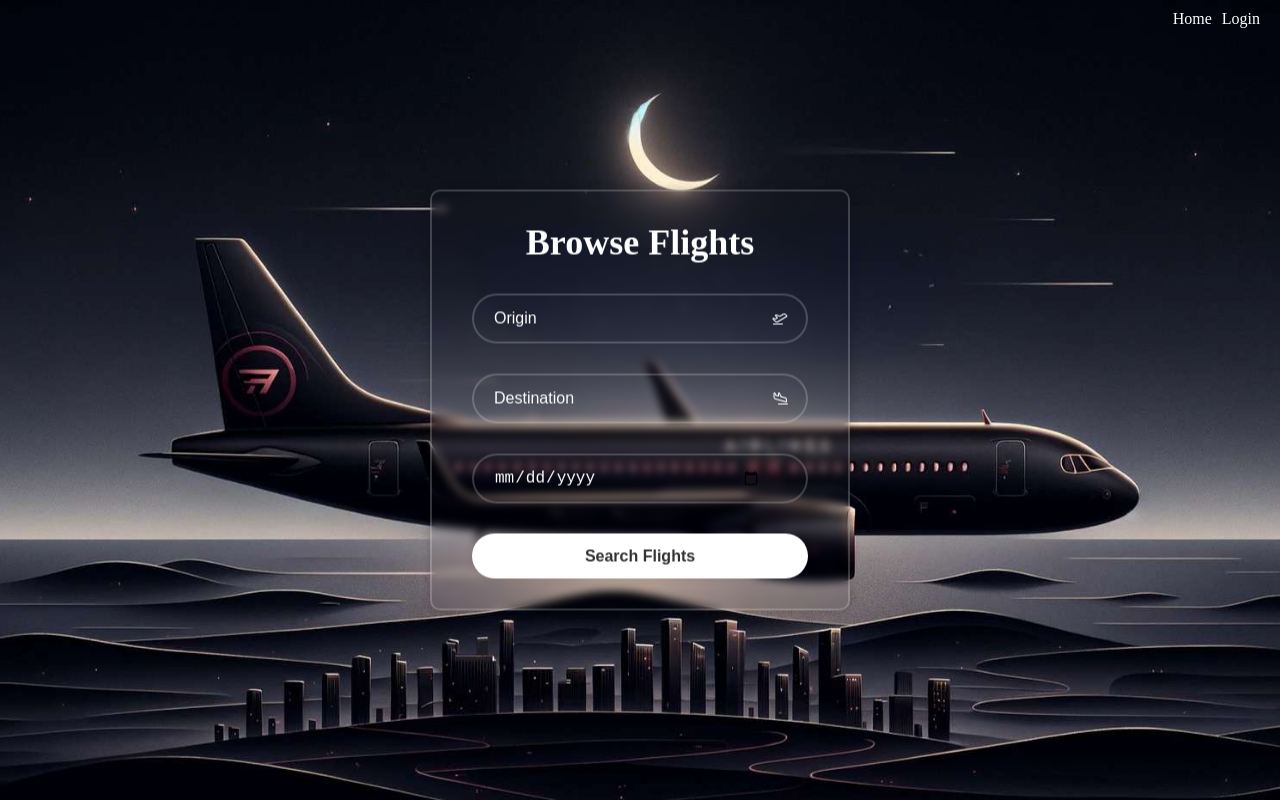
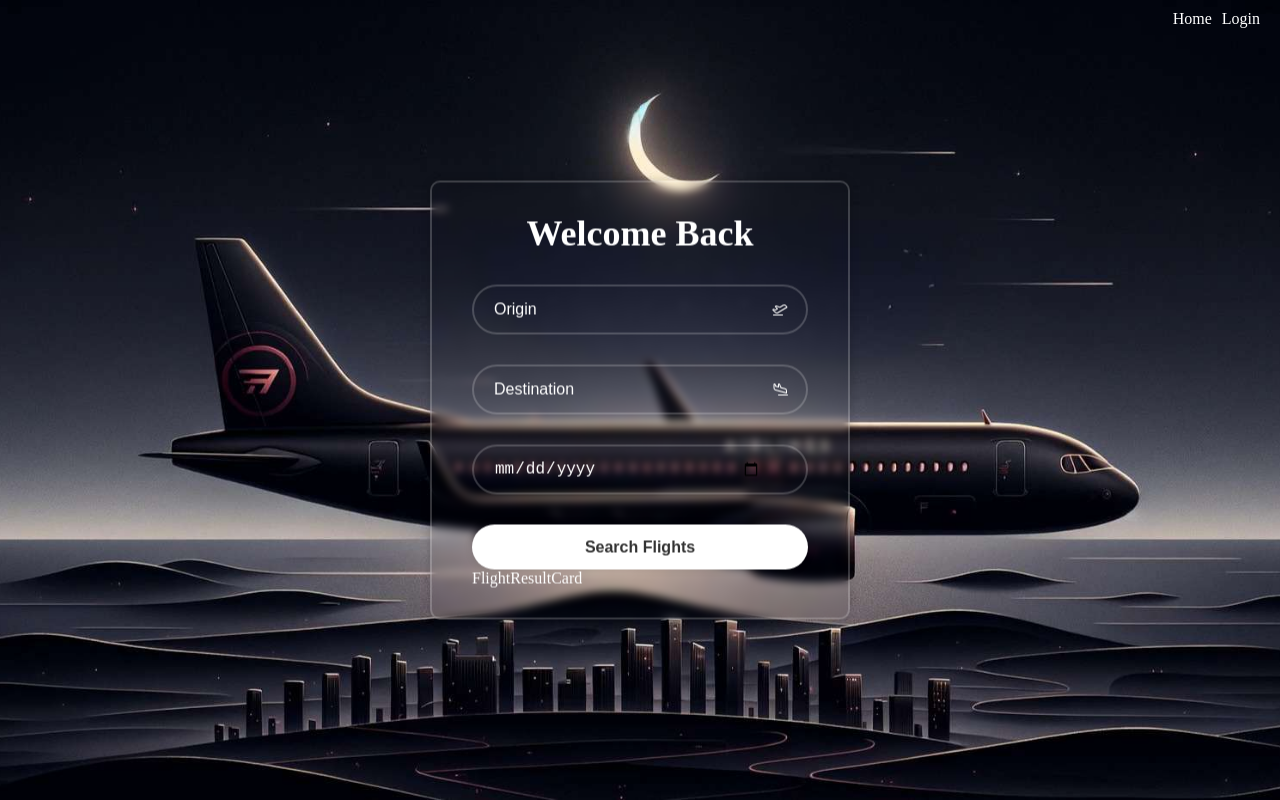
Before and after one commit to CCONLEY-FI/FI_AIRLINES, a React (Create React App) app in the folder react-login/: page /homepage in a window 1280 px wide. Built offline with nearby package versions, Linux system fonts and the light colour scheme; no server answers; a web font is replaced by a local one.

Commit message:
added condisional redendering for saved flights(not completed)

```diff
--- a/react-login/src/Components/Homepage/Homepage.jsx
+++ b/react-login/src/Components/Homepage/Homepage.jsx
@@ -1,9 +1,14 @@
 import React from 'react';
 // import "./Homepage.css";
 import { PiAirplaneTakeoff, PiAirplaneLanding } from 'react-icons/pi';
-import {useEffect, useState} from "react";
+import { useEffect, useState } from "react";
 import { useNavigate } from 'react-router-dom';
+import FlightResult from '../FlightPage/FlightResult';
+import FlightResultCard from '../FlightPage/FlightResultCard';
+import RegisterForm from '../RegisterForm/RegisterForm';
+
 const Homepage = () => {
+    const [isLoggedIn, setIsLoggedIn] = useState(false);
 
     const navigate = useNavigate();
 
@@ -17,18 +22,20 @@ const Homepage = () => {
             `/flights?origin=${origin}&destination=${destination}&date=${date}&class=${flightClass}`
         );
     };
+
     return (
+        <div>
+            {isLoggedIn ? (
                 <div className='registerForm'>
                     <form action=''>
                         <h1>Browse Flights</h1>
                         <div className='input-field'>
                             <input type='text' placeholder='Origin' required/>
-                <PiAirplaneTakeoff  className='icon'/>
+                            <PiAirplaneTakeoff className='icon'/>
                         </div>
                         <div className='input-field'>
                             <input type='text' placeholder='Destination' required/>
                             <PiAirplaneLanding className='icon' />
-
                         </div>
                         <div className='input-field'>
                             <input type='date' placeholder='Date' required/>
@@ -36,7 +43,30 @@ const Homepage = () => {
                         <button type='submit' onClick={handleSearchFlights}>Search Flights</button>
                     </form>
                 </div>
+            ) : (
+                <div>
+                    <div className='registerForm'>
+                        <form action=''>
+                            <h1>Welcome Back</h1>
+                            <div className='input-field'>
+                                <input type='text' placeholder='Origin' required/>
+                                <PiAirplaneTakeoff className='icon'/>
+                            </div>
+                            <div className='input-field'>
+                                <input type='text' placeholder='Destination' required/>
+                                <PiAirplaneLanding className='icon' />
+                            </div>
+                            <div className='input-field'>
+                                <input type='date' placeholder='Date' required/>
+                            </div>
+                            <button type='submit' onClick={handleSearchFlights}>Search Flights</button>
+                        </form>
+                        <FlightResultCard />
+                    </div>
+                </div>
+            )}
+        </div>
     );
-};
+}
 
 export default Homepage;
```
Lines whose indentation alone changed are shown as unchanged.
